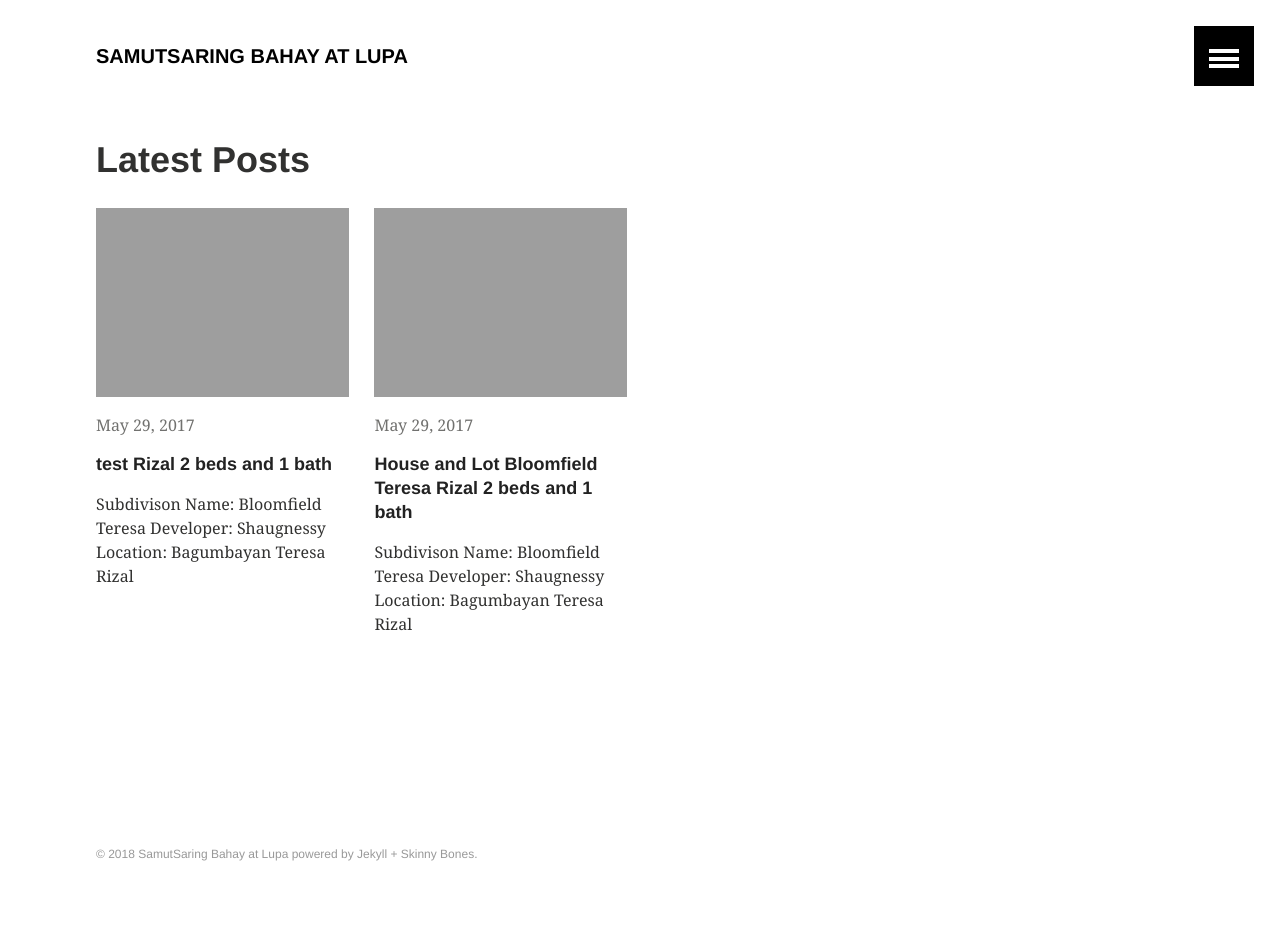
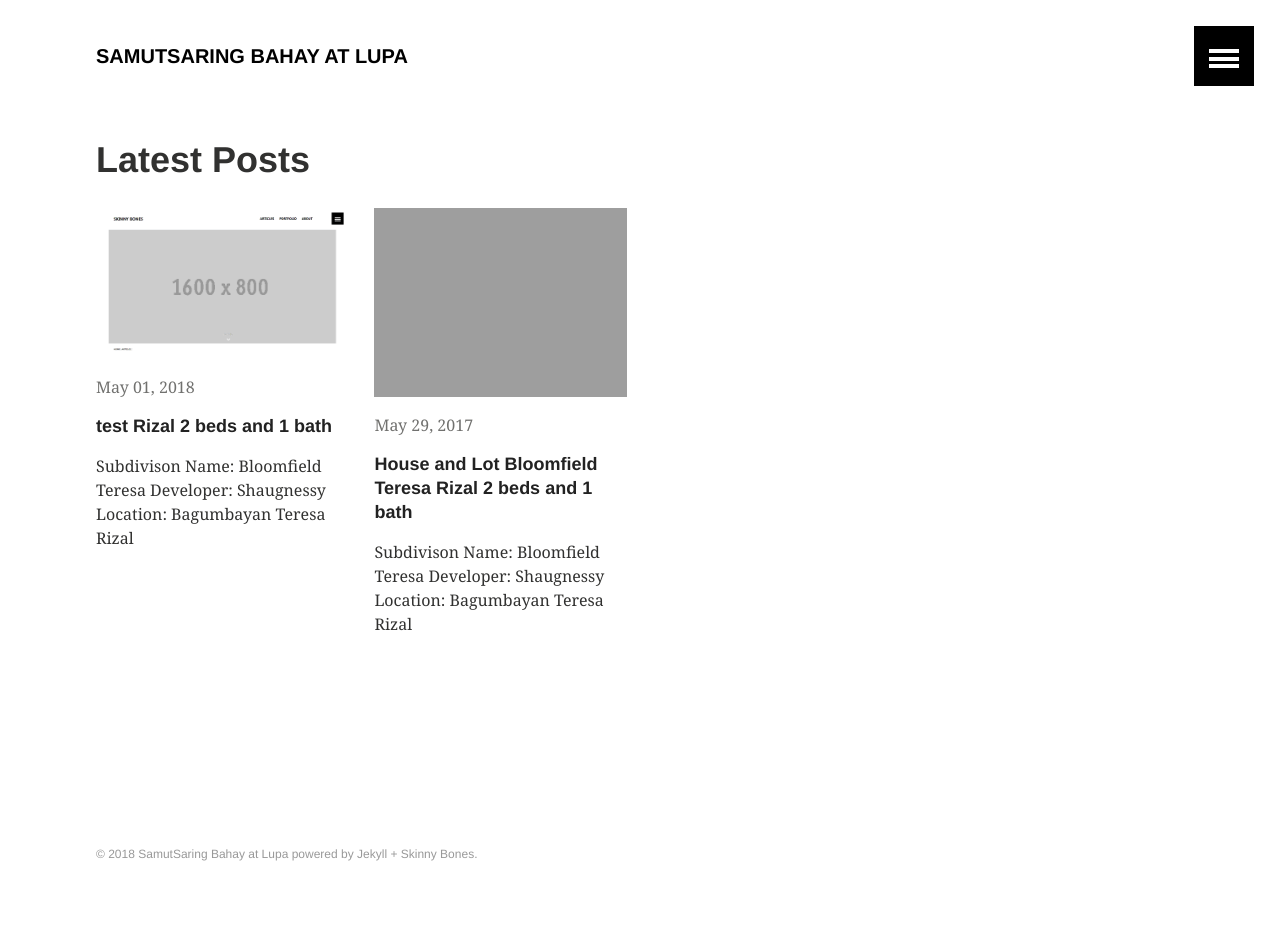
Before and after one commit to oscariotes/robotbot, a Jekyll site: the page built from index.md, in a window 1280 px wide. Built offline with Jekyll 4.4.1, drawn with Linux system fonts in a browser that asks for light colours.

Commit message:
update test

```diff
--- a/_posts/2018-05-01-test.md
+++ b/_posts/2018-05-01-test.md
@@ -1,17 +1,18 @@
 ---
 layout: post
 title:  "test Rizal 2 beds and 1 bath"
-date:   2017-05-29 15:02:21 +0800
+date:   2018-05-01 15:02:21 +0800
 image:
+      teaser: skinny-bones-demo.gif
 teaser: bloomfield_teresa_teaser.jpg
 feature: bloomfield_teresa_feature.jpg
 categories: Teresa
 ---
 
 
-Subdivison Name: Bloomfield Teresa
-Developer: Shaugnessy
-Location: Bagumbayan Teresa Rizal
+- Subdivison Name: Bloomfield Teresa
+- Developer: Shaugnessy
+- Location: Bagumbayan Teresa Rizal
 
 - Location: Brgy. San Roque, Antipolo City
 - Lot Area: 52 sqm
```
